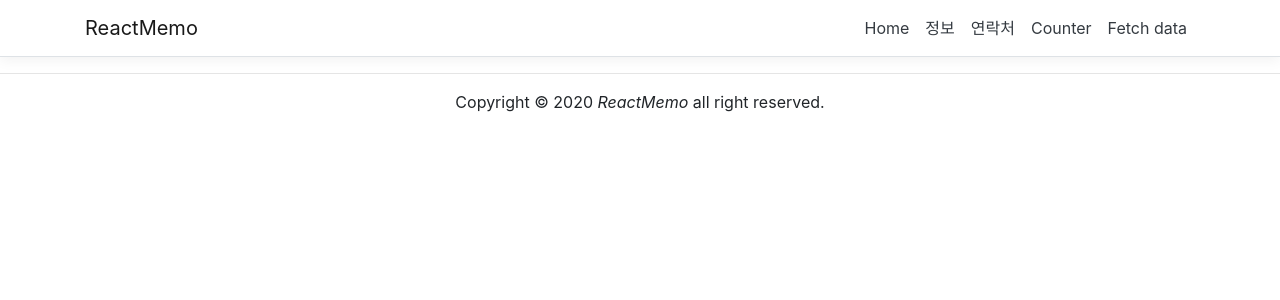
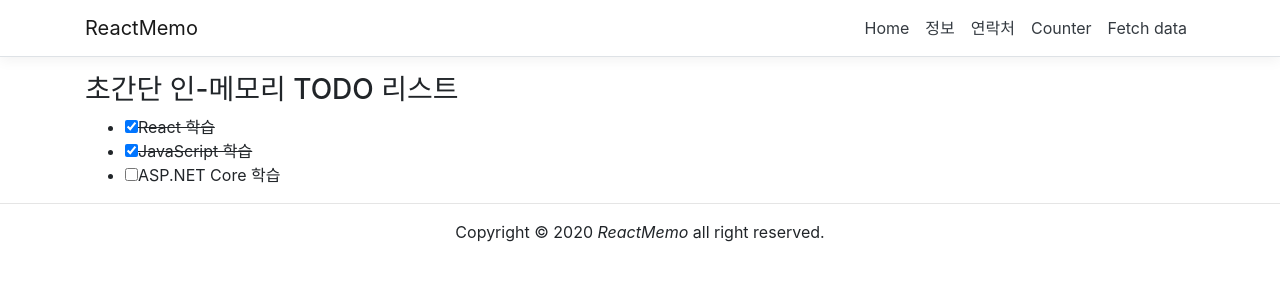
Before and after one commit to VisualAcademy/ReactMemo, a React (Create React App) app in the folder ReactMemo/ClientApp/: page /TodoListInMemory in a window 1280 px wide. Shown: the top 300 px of the page. Built offline with nearby package versions, Linux system fonts and the light colour scheme.

Commit message:
TODO 리스트 인-메모리

```diff
--- a/ReactMemo/ClientApp/src/App.js
+++ b/ReactMemo/ClientApp/src/App.js
@@ -14,28 +14,25 @@ import { PropsDemo } from './components/Demos/PropsDemo/PropsDemo';
 import { PropsChildrenDemo } from './components/Demos/PropsChildrenDemo/PropsChildrenDemo';
 import { DestructuringAssignmentDemo } from './components/Demos/DestructuringAssignmentDemo/DestructuringAssignmentDemo';
 import { StateDemo } from './components/Demos/StateDemo/StateDemo';
-
 import { StateObjectLiteral } from './components/Demos/StateObjectLiteral/StateObjectLiteral';
 import { OnClickDemo } from './components/Demos/OnClickDemo/OnClickDemo';
 import { BooksIndex } from './components/Books/BooksIndex';
 import { BooksCreate } from './components/Books/Create';
 import Ideas from './components/Ideas/Ideas';
 import InlineStyle from './components/Demos/InlineStyles/InlineStyles';
-
 import './custom.css'
-
 import { OneWayBinding } from './components/Demos/OneWayBinding/OneWayBinding';
 import { MapFunctionDemo } from './components/Demos/MapFunctionDemo/MapFunctionDemo';
 import { MapFunctionBookList } from './components/Demos/MapFunctionBookList/MapFunctionBookList';
 import StateDescription from './components/Demos/StateDescription/StateDescription';
 import OnClickEventHandler from './components/Samples/OnClickEventHandler';
-
 import FetchApiPractice from './components/Samples/FetchApiPractice';
 import TextBoxOnChangeEventHandler from './components/Samples/TextBoxOnChangeEventHandler';
 import ReactFragmentDemo from './components/Samples/ReactFragmentDemo';
 import FunctionStateDemo from './components/Samples/FunctionStateDemo';
 import UseEffectDemo from './components/Samples/UseEffectDemo';
 import UseEffectFetchApi from './components/Samples/UseEffectFetchApi';
+import TodoListInMemory from './components/TodoListInMemory';
 
 export default class App extends Component {
     static displayName = App.name;
@@ -53,7 +50,6 @@ export default class App extends Component {
                 <Route path="/UseEffectFetchApi" component={UseEffectFetchApi} />
                 <Route path='/FunctionStateDemo' component={FunctionStateDemo} />
                 <Route path="/UseEffectDemo" component={UseEffectDemo} />
-
                 <Route path='/hellocomponent' component={HelloComponent} />
                 <Route path='/StyleAttribute' component={StyleAttribute} />
                 <Route path="/ClassNameDemo" component={ClassNameDemo} />
@@ -61,29 +57,19 @@ export default class App extends Component {
                 <Route path="/PropsDemo" component={PropsDemo} />
                 <Route path="/PropsChildrenDemo" component={PropsChildrenDemo} />
                 <Route path='/DestructuringAssignmentDemo' component={DestructuringAssignmentDemo} />
-
                 <Route path='/StateDemo' component={StateDemo} />
-
                 <Route path="/StateDescription" component={StateDescription} />
-
                 <Route path='/StateObjectLiteral' component={StateObjectLiteral} />
-
                 <Route path='/OnClickDemo' component={OnClickDemo} />
-
                 <Route path="/OnClickEventHandler" component={OnClickEventHandler} />
-
                 <Route path='/Ideas' component={Ideas} />
-
                 <Route path='/InlineStyles' component={InlineStyle} />
-
+                <Route path='/TodoListInMemory' component={TodoListInMemory} />
                 <Route path='/OneWayBinding' component={OneWayBinding} />
-
                 <Route path='/MapFunctionDemo' component={MapFunctionDemo} />
                 <Route path='/MapFunctionBookList' component={MapFunctionBookList} />
-
                 <Route path='/FetchApiPractice' component={FetchApiPractice} />
                 <Route path='/TextBoxOnChangeEventHandler' component={TextBoxOnChangeEventHandler} />
-
                 <Route path='/ReactFragmentDemo' component={ReactFragmentDemo} />
             </Layout>
         );
--- /dev/null
+++ b/ReactMemo/ClientApp/src/components/TodoListInMemory.js
@@ -0,0 +1,63 @@
+import React from 'react';
+
+const todoItems = [
+    { id: 1, title: "React 학습", isDone: true },
+    { id: 2, title: "JavaScript 학습", isDone: true },
+    { id: 3, title: "ASP.NET Core 학습", isDone: false },
+];
+
+function TodoItem(props) {
+    const isDoneStyle = {
+        textDecoration: "line-through",
+    };
+    return (
+        <li>
+            <input
+                type="checkbox"
+                checked={props.item.isDone}
+                onChange={() => props.handleCheckedChange(props.item.id) }
+            ></input>
+            <span style={props.item.isDone ? isDoneStyle : null}>{props.item.title}</span>
+        </li>
+    );
+}
+
+class TodoListInMemory extends React.Component {
+    constructor() {
+        super();
+        this.state = {
+            todos: todoItems,
+        };
+        this.handleCheckedChange = this.handleCheckedChange.bind(this);
+    }
+
+    handleCheckedChange(id) {
+        this.setState(prev => {
+            const modified = prev.todos.map(todo => {
+                if (todo.id === id) {
+                    todo.isDone = !todo.isDone;
+                }
+                return todo;
+            });
+            return {
+                todos: modified
+            }
+        });
+    }
+
+    render() {
+        const todos = this.state.todos.map((todo) => <TodoItem key={todo.id} item={todo}
+        handleCheckedChange={this.handleCheckedChange} />);
+
+        return (
+            <>
+                <h3>초간단 인-메모리 TODO 리스트</h3>
+                <ul>
+                    {todos}
+                </ul>
+            </>
+        );
+    }
+}
+
+export default TodoListInMemory;
```
